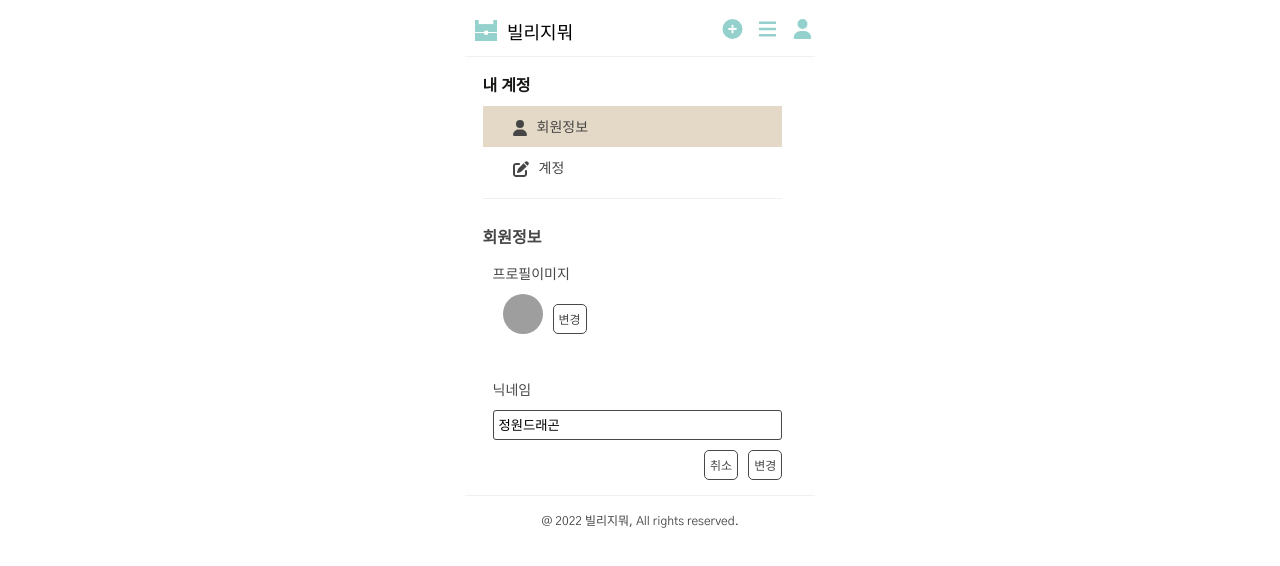
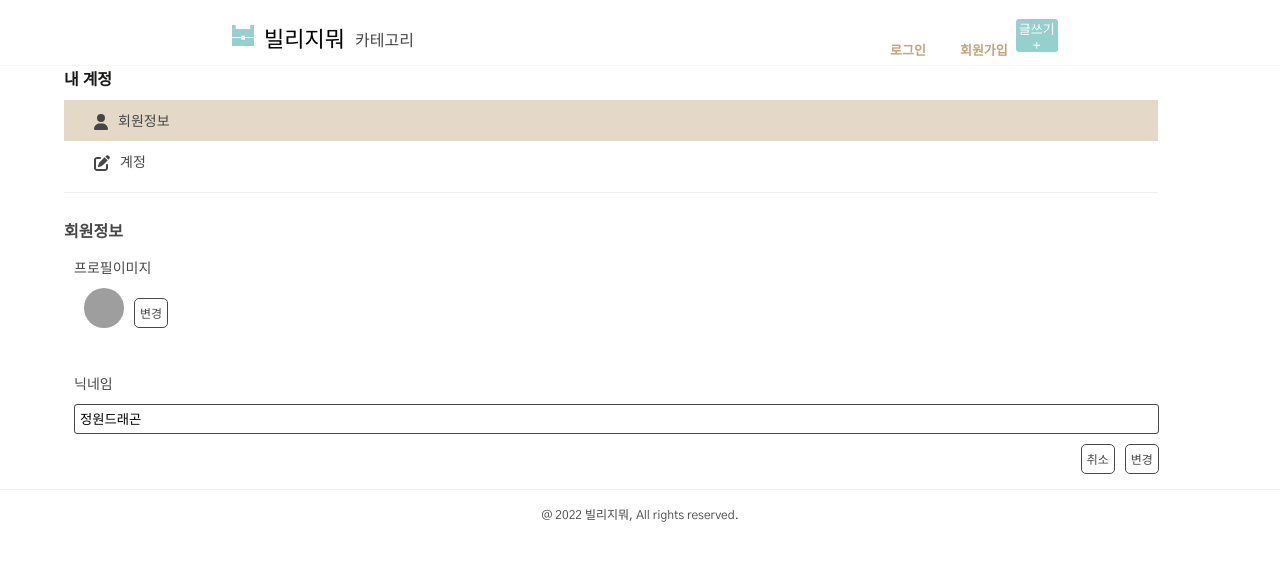
Before and after one commit to wonyong92/cobMainPrBackup, a React (Create React App) app in the folder client/: page /mypage in a window 1280 px wide. Shown: the top 566 px of the page. Built offline with nearby package versions, Linux system fonts and the light colour scheme; grey boxes are pictures that could not be loaded.

Commit message:
Design: 헤더 반응형

```diff
--- a/client/src/components/Header/Header.tsx
+++ b/client/src/components/Header/Header.tsx
@@ -5,19 +5,37 @@ import {
     faBars,
     faUser,
     faCirclePlus,
+    faMagnifyingGlass,
 } from '@fortawesome/free-solid-svg-icons';
-import { useNavigate } from 'react-router-dom';
+import { useLocation, useNavigate } from 'react-router-dom';
 import { useState } from 'react';
 import MenuModal from '../Modal/MenuModal';
+import TextInput from '../../UI/input/TextInput';
+import TextButton from '../../UI/button/TextButton';
+import Button from '../../UI/button/Button';
 
 const Header = () => {
     const navigate = useNavigate();
+    const location = useLocation();
+    const pathCondition =
+        location.pathname === '/mypage' || location.pathname === '/myactiviery';
     const [menuModal, setMenuModal] = useState(false);
+    const [keyword, setKeyword] = useState<string>('');
     return (
         <MyHeader>
-            <LogoWrapper onClick={() => navigate(`/`)}>
+            <Top>
+                <LogoWrapper
+                    menuModal={menuModal}
+                    onClick={() => navigate(`/`)}
+                >
                     <LogoSVG />
                     <div className="title">빌리지뭐</div>
+                    <div
+                        className="category"
+                        onClick={() => setMenuModal(true)}
+                    >
+                        카테고리
+                    </div>
                 </LogoWrapper>
                 <Icons>
                     <FontAwesomeIcon
@@ -36,39 +54,111 @@ const Header = () => {
                         className="icon"
                     />
                 </Icons>
+            </Top>
+            {pathCondition ? null : (
+                <Bottom>
+                    <TextInput
+                        type="text"
+                        value={keyword}
+                        input="??"
+                        onChange={(e) => setKeyword(e.target.value)}
+                    />
+                    <FontAwesomeIcon
+                        icon={faMagnifyingGlass}
+                        className="magnify"
+                        onClick={() => console.log('hi')}
+                    />
+                </Bottom>
+            )}
             {menuModal ? (
                 <MenuModal menuModal={menuModal} setMenuModal={setMenuModal} />
             ) : null}
+            <DesktopBtnWrapper>
+                <TextButton
+                    isGray={true}
+                    btnText={'로그인'}
+                    onClick={() => navigate('/login')}
+                />
+                <TextButton
+                    isGray={true}
+                    btnText={'회원가입'}
+                    onClick={() => navigate('/signup')}
+                />
+                <Button text={'글쓰기 +'} width={'short'} />
+            </DesktopBtnWrapper>
         </MyHeader>
     );
 };
 export default Header;
 
 const MyHeader = styled.header`
+    width: 100vw;
+    display: flex;
+    justify-content: space-around;
+    padding-bottom: 5px;
+    border-bottom: 0.5px solid #f5f5f5;
+    @media screen and (max-width: 500px) {
+        flex-direction: column;
+        display: flex;
+        align-items: center;
+        padding-top: 5px;
+        padding-bottom: 10px;
+    }
+`;
+const Top = styled.div`
+    display: flex;
+    @media screen and (max-width: 500px) {
         display: flex;
         justify-content: space-between;
         align-items: center;
-    min-width: 350px;
-    min-height: 40px;
-    padding-top: 5px;
-    padding-bottom: 10px;
-    border-bottom: 1px solid #f1efef;
-    margin-bottom: 15px;
+        width: 350px;
+        height: 40px;
+    }
 `;
-const LogoWrapper = styled.div`
+const LogoWrapper = styled.div<{
+    menuModal: boolean;
+}>`
     display: flex;
     align-items: center;
-    justify-content: center;
+    cursor: pointer;
+    .title {
+        font-size: 22px;
+        font-weight: 500;
+        padding-top: 5px;
+        margin-right: 10px;
+    }
+
+    .category {
+        padding-top: 15px;
+        padding-bottom: 5px;
+        color: ${(props) => (props.menuModal === true ? '#95d1cc' : '#464646')};
+        border-bottom: ${(props) =>
+            props.menuModal === true
+                ? '3px solid #95d1cc'
+                : '3px solid transparent'};
+    }
+    .category:hover {
+        color: #95d1cc;
+    }
+    @media screen and (max-width: 500px) {
         cursor: pointer;
         .title {
             font-size: 18px;
             padding-top: 3px;
+        }
+        .category {
+            display: none;
+        }
     }
 `;
 const LogoSVG = styled(Logo)`
     margin: 0 10px;
 `;
 const Icons = styled.div`
+    display: none;
+    @media screen and (max-width: 500px) {
+        display: inline-block;
+        margin-right: 10px;
         .icon {
             cursor: pointer;
             color: #95d1cc;
@@ -76,4 +166,35 @@ const Icons = styled.div`
             height: 20px;
             margin-left: 10px;
         }
+    }
 `;
+const Bottom = styled.div`
+    display: flex;
+    justify-content: center;
+    input {
+        margin-top: 10px;
+        min-width: 330px;
+        text-indent: 5px;
+        font-size: 12px;
+    }
+    .magnify {
+        position: relative;
+        top: 14px;
+        right: 30px;
+        color: #c0bec8;
+        cursor: pointer;
+    }
+`;
+
+const DesktopBtnWrapper = styled.div`
+    display: flex;
+    width: 200px;
+    justify-content: space-between;
+    align-items: center;
+    button {
+        font-size: 13px;
+    }
+    @media screen and (max-width: 500px) {
+        display: none;
+    }
+`;
--- a/client/src/components/Modal/MenuModal.tsx
+++ b/client/src/components/Modal/MenuModal.tsx
@@ -12,6 +12,7 @@ const MenuModal = ({ setMenuModal }: PropsType) => {
     };
     const dummy: string[] = [
         '인기리스트',
+        '캠핑용품',
         '디지털기기',
         '생활가전',
         '가구/인테리어',
@@ -46,6 +47,15 @@ const MenuModal = ({ setMenuModal }: PropsType) => {
 
 export default MenuModal;
 const ModalBackDrop = styled.div`
+    display: flex;
+    position: fixed;
+    z-index: 999;
+    left: 0;
+    bottom: 0;
+    right: 0;
+    top: 0;
+
+    @media screen and (max-width: 500px) {
         position: fixed;
         z-index: 999;
         top: 10px;
@@ -54,8 +64,21 @@ const ModalBackDrop = styled.div`
         right: 0;
         display: flex;
         justify-content: center;
+    }
 `;
 const Container = styled.div`
+    display: flex;
+    flex-direction: column;
+    position: relative;
+    top: 60px;
+    left: 80px;
+    padding: 10px;
+    height: 40px;
+    width: 100%;
+    background-color: white;
+    opacity: 0.8;
+
+    @media screen and (max-width: 500px) {
         display: flex;
         flex-direction: column;
         align-items: center;
@@ -63,8 +86,11 @@ const Container = styled.div`
         height: 390px;
         background-color: white;
         box-shadow: rgba(100, 100, 100, 0.1) 1px -1px 3px 2px;
+    }
 `;
 const Top = styled.div`
+    display: none;
+    @media screen and (max-width: 500px) {
         display: flex;
         align-items: center;
         padding: 10px 0px;
@@ -82,19 +108,35 @@ const Top = styled.div`
             width: 5%;
             cursor: pointer;
         }
+    }
 `;
 const Bottom = styled.div`
+    display: flex;
+
+    @media screen and (max-width: 500px) {
         margin-top: 5px;
         display: flex;
         flex-direction: column;
         min-width: 280px;
         align-items: flex-start;
+    }
 `;
 
 const Item = styled.div`
+    cursor: pointer;
+    color: black;
+    font-size: 14px;
+    font-weight: 500;
+    margin-right: 10px;
+    &:hover {
+        color: #96d1cc;
+        transition: 0.2s;
+    }
+    @media screen and (max-width: 500px) {
         cursor: pointer;
         color: #464646;
         font-size: 14px;
         font-weight: 300;
         padding-top: 10px;
+    }
 `;
```
Lines whose indentation alone changed are shown as unchanged.
